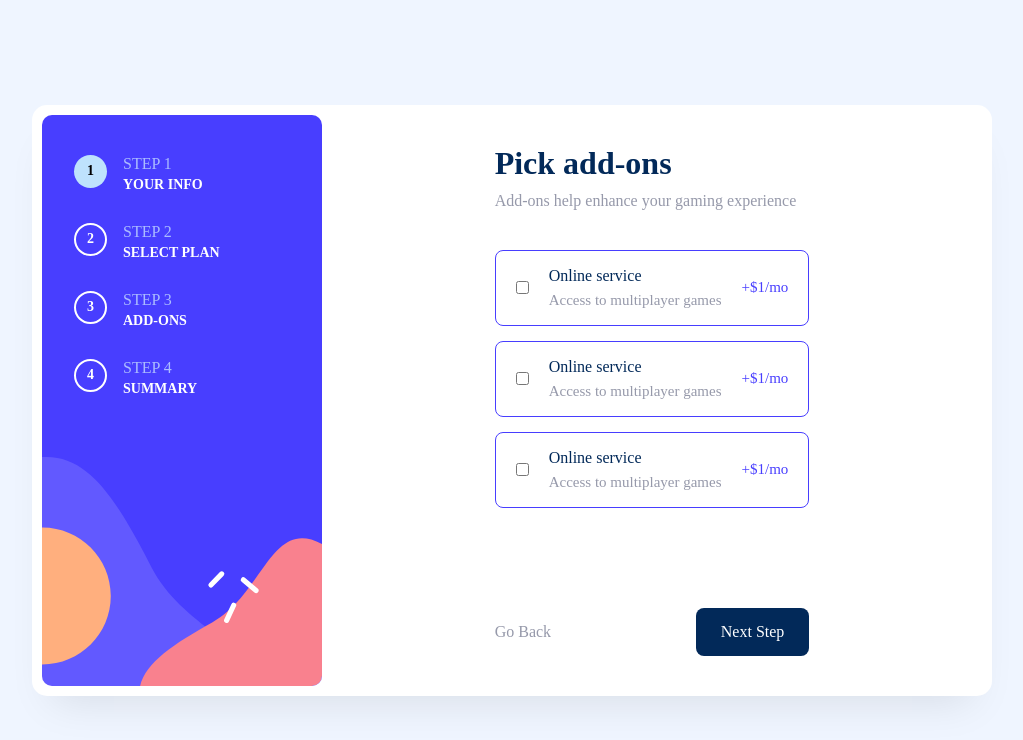
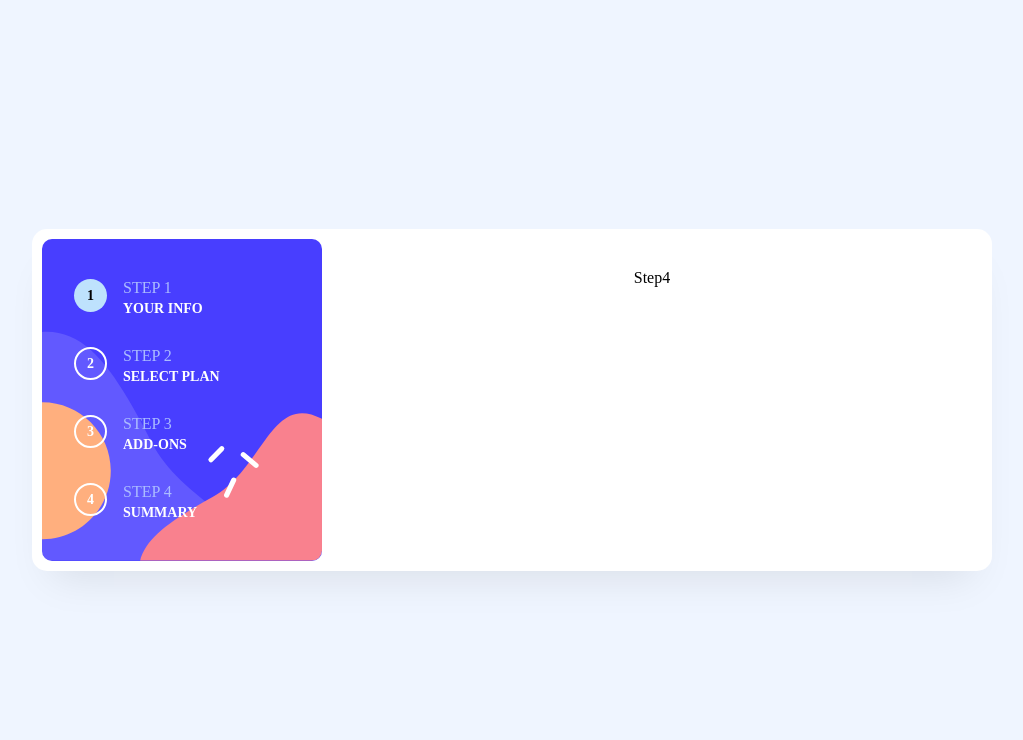
Before and after one commit to orafael93/substep-form-frontend-mentor, a React (Vite) app: page / in a window 1280 px wide. Shown: the top 740 px of the page, without its empty margins (128-1151 px from the left). Built offline with nearby package versions, Linux system fonts and the light colour scheme.

Commit message:
feat: importacao e uso do step4

```diff
--- a/src/App.tsx
+++ b/src/App.tsx
@@ -8,7 +8,7 @@ import {
 } from './components/GlobalWrapper'
 import Sidebar from './components/Sidebar'
 
-import Step3 from './components/Step3'
+import Step4 from './components/Step4'
 
 function App() {
     return (
@@ -16,7 +16,7 @@ function App() {
             <Wrapper>
                 <Sidebar />
                 <WrapperContent>
-                    <Step3 />
+                    <Step4 />
                 </WrapperContent>
                 <WrapperNextStepMobile>
                     <BackButton>Go Back</BackButton>
```
